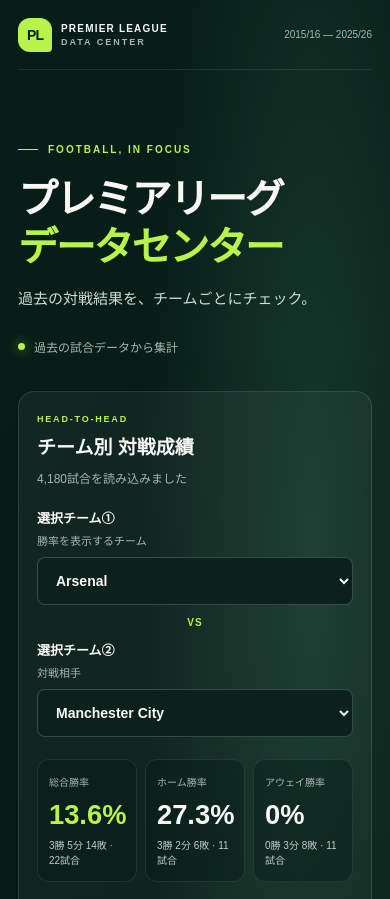
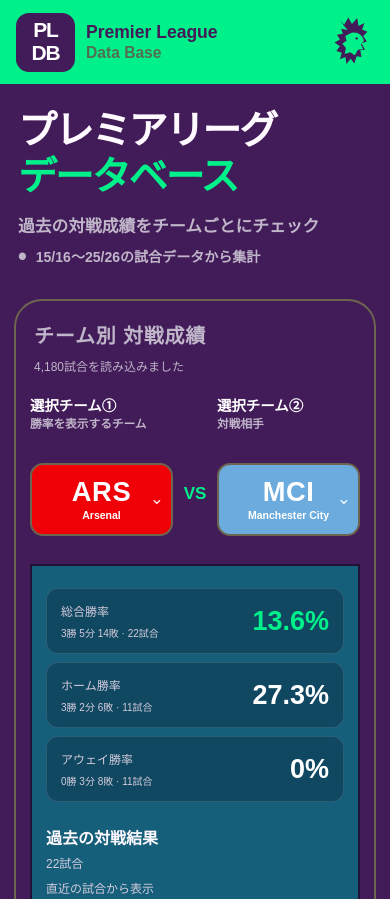
Before and after one commit to Koki-Terada/PL_DB, a plain HTML site: page index.html in a window 390 px wide. Shown: the top 899 px of the page. Drawn offline with Linux system fonts and the light colour scheme.

Commit message:
Refresh Premier League app visual design

```diff
--- a/app.js
+++ b/app.js
@@ -5,6 +5,29 @@
 const matchList = document.querySelector('#match-list');
 const emptyState = document.querySelector('#empty-state');
 const matchesCount = document.querySelector('#match-count');
+const teamCodes = {
+  Arsenal: 'ARS', 'Aston Villa': 'AVL', Bournemouth: 'BOU', Brentford: 'BRE',
+  Brighton: 'BHA', Burnley: 'BUR', Cardiff: 'CAR', Chelsea: 'CHE',
+  'Crystal Palace': 'CRY', Everton: 'EVE', Fulham: 'FUL', Huddersfield: 'HUD',
+  Hull: 'HUL', Ipswich: 'IPS', Leeds: 'LEE', Leicester: 'LEI', Liverpool: 'LIV',
+  Luton: 'LUT', 'Manchester City': 'MCI', 'Manchester Utd': 'MUN',
+  Middlesbrough: 'MID', Newcastle: 'NEW', Norwich: 'NOR', Nottingham: 'NFO',
+  'Sheffield Utd': 'SHU', Southampton: 'SOU', Stoke: 'STO', Sunderland: 'SUN',
+  Swansea: 'SWA', Tottenham: 'TOT', Watford: 'WAT', 'West Brom': 'WBA',
+  'West Ham': 'WHU', Wolves: 'WOL',
+};
+const teamColors = {
+  Arsenal: '#ef0107', 'Aston Villa': '#670e36', Bournemouth: '#da291c',
+  Brentford: '#e30613', Brighton: '#0057b8', Burnley: '#6c1d45', Cardiff: '#0070b5',
+  Chelsea: '#034694', 'Crystal Palace': '#1b458f', Everton: '#003399', Fulham: '#303030',
+  Huddersfield: '#0e63ad', Hull: '#9d6710', Ipswich: '#0056a6', Leeds: '#685900',
+  Leicester: '#003090', Liverpool: '#c8102e', Luton: '#a95600',
+  'Manchester City': '#6cabdd', 'Manchester Utd': '#da291c', Middlesbrough: '#e11b22',
+  Newcastle: '#242424', Norwich: '#007a3d', Nottingham: '#b00000',
+  'Sheffield Utd': '#c91524', Southampton: '#c91524', Stoke: '#c91524',
+  Sunderland: '#bd101b', Swansea: '#252525', Tottenham: '#132257', Watford: '#7a1d39',
+  'West Brom': '#122f67', 'West Ham': '#7a263a', Wolves: '#644400',
+};
 
 function parseCsv(text) {
   const rows = [];
@@ -94,6 +117,19 @@
   }).format(date);
 }
 
+function updateTeamBadges() {
+  [
+    [teamOneSelect, 'team-one-code', 'team-one-name'],
+    [teamTwoSelect, 'team-two-code', 'team-two-name'],
+  ].forEach(([select, codeId, nameId]) => {
+    const team = select.value;
+    document.querySelector(`#${codeId}`).textContent = teamCodes[team]
+      || team.replace(/[^A-Za-z]/g, '').slice(0, 3).toUpperCase();
+    document.querySelector(`#${nameId}`).textContent = team;
+    select.closest('.team-select-card').style.setProperty('--team-color', teamColors[team] || '#4c7d91');
+  });
+}
+
 function addCell(row, text, className = '') {
   const cell = document.createElement('td');
   cell.textContent = text;
@@ -161,6 +197,7 @@
 
   fillSelect(teamOneSelect, initialOne);
   fillSelect(teamTwoSelect, initialTwo);
+  updateTeamBadges();
 }
 
 async function loadScoreData() {
@@ -195,6 +232,7 @@
       }
       previousTeamOne = teamOneSelect.value;
       previousTeamTwo = teamTwoSelect.value;
+      updateTeamBadges();
       updateComparison(matches);
     }
 
--- a/index.html
+++ b/index.html
@@ -3,7 +3,7 @@
 <head>
   <meta charset="utf-8">
   <meta name="viewport" content="width=device-width, initial-scale=1">
-  <meta name="theme-color" content="#071d18">
+  <meta name="theme-color" content="#00f08a">
   <meta name="description" content="プレミアリーグのデータを確認するためのWebアプリです。">
   <title>プレミアリーグデータ</title>
   <link rel="stylesheet" href="style.css">
@@ -11,19 +11,24 @@
 </head>
 <body>
   <header class="topbar">
-    <a class="brand" href="#main" aria-label="プレミアリーグデータ ホーム">
-      <span class="brand-mark" aria-hidden="true">PL</span>
-      <span>PREMIER LEAGUE <small>DATA CENTER</small></span>
-    </a>
-    <span class="season">2015/16 — 2025/26</span>
+    <div class="topbar-inner">
+      <a class="brand" href="#main" aria-label="プレミアリーグデータベース ホーム">
+        <span class="brand-mark" aria-hidden="true"><span>PL</span><span>DB</span></span>
+        <span class="brand-name">Premier League<small>Data Base</small></span>
+      </a>
+      <svg class="league-mark" viewBox="0 0 72 88" aria-hidden="true">
+        <path d="M15 7 22 15 29 3 35 14 44 4 46 17 56 12 52 23 61 27 54 34 60 43 51 46 57 57 49 58 51 69 43 68 39 80 33 72 26 81 24 69 15 73 18 62 9 59 15 51 6 45 15 40 10 32 20 30 17 22 28 24 22 17z" fill="currentColor"/>
+        <path d="M31 30c10-5 22 1 24 12l-5 6 4 8-9 1-5 9-8-5-9 3 2-10-6-7 7-5-2-8z" fill="#00f08a"/>
+        <circle cx="43" cy="38" r="2" fill="#421b59"/>
+      </svg>
+    </div>
   </header>
 
   <main id="main">
     <section class="hero" aria-labelledby="page-title">
-      <p class="eyebrow"><span></span> FOOTBALL, IN FOCUS</p>
-      <h1 id="page-title">プレミアリーグ<br><span>データセンター</span></h1>
-      <p class="intro">過去の対戦結果を、チームごとにチェック。</p>
-      <div class="hero-meta"><span class="live-dot"></span> 過去の試合データから集計</div>
+      <h1 id="page-title">プレミアリーグ<br><span>データベース</span></h1>
+      <p class="intro">過去の対戦成績をチームごとにチェック</p>
+      <div class="hero-meta"><span aria-hidden="true">•</span> 15/16〜25/26の試合データから集計</div>
     </section>
 
     <section class="comparison" aria-labelledby="comparison-title">
@@ -36,12 +41,26 @@
       </div>
 
       <div class="selectors">
-        <label for="team-one">選択チーム① <span>勝率を表示するチーム</span>
-          <select id="team-one" disabled><option>読み込み中...</option></select>
+        <label class="team-side team-side-home" for="team-one">
+          <span class="team-title">選択チーム①</span>
+          <span class="team-description">勝率を表示するチーム</span>
+          <span class="team-select-card">
+            <span class="team-code" id="team-one-code" aria-hidden="true">ARS</span>
+            <span class="team-selected-name" id="team-one-name" aria-hidden="true">Arsenal</span>
+            <span class="select-chevron" aria-hidden="true">⌄</span>
+            <select id="team-one" aria-label="選択チーム①を選択" disabled><option>読み込み中...</option></select>
+          </span>
         </label>
         <span class="versus" aria-hidden="true">VS</span>
-        <label for="team-two">選択チーム② <span>対戦相手</span>
-          <select id="team-two" disabled><option>読み込み中...</option></select>
+        <label class="team-side team-side-away" for="team-two">
+          <span class="team-title">選択チーム②</span>
+          <span class="team-description">対戦相手</span>
+          <span class="team-select-card">
+            <span class="team-code" id="team-two-code" aria-hidden="true">MCI</span>
+            <span class="team-selected-name" id="team-two-name" aria-hidden="true">Manchester City</span>
+            <span class="select-chevron" aria-hidden="true">⌄</span>
+            <select id="team-two" aria-label="選択チーム②を選択" disabled><option>読み込み中...</option></select>
+          </span>
         </label>
       </div>
 
--- a/style.css
+++ b/style.css
@@ -1,10 +1,11 @@
 :root {
   color-scheme: dark;
-  --ink: #f7f6f2;
-  --muted: #a6b6b0;
-  --green: #b7f34b;
-  --deep: #071d18;
-  --panel: #102b24;
+  --ink: #fffaff;
+  --muted: #c0b6c9;
+  --green: #00f08a;
+  --deep: #421b59;
+  --panel: #155f7b;
+  --panel-dark: #104761;
 }
 
 * { box-sizing: border-box; }
@@ -13,95 +14,189 @@
   margin: 0;
   min-height: 100vh;
   color: var(--ink);
-  font-family: 'DM Sans', 'Noto Sans JP', sans-serif;
-  background: radial-gradient(ellipse at 80% 25%, #173a2d 0, transparent 38%), var(--deep);
+  font-family: Arial, 'Noto Sans JP', sans-serif;
+  background: var(--deep);
 }
-.topbar, footer {
-  width: min(1120px, calc(100% - 64px));
+.topbar {
+  width: 100%;
+  min-height: 122px;
+  color: var(--deep);
+  background: var(--green);
+}
+.topbar-inner {
+  width: min(1540px, calc(100% - 60px));
+  min-height: 122px;
   margin-inline: auto;
   display: flex;
   align-items: center;
   justify-content: space-between;
 }
-.topbar { min-height: 82px; border-bottom: 1px solid #ffffff18; }
-.brand { display: flex; align-items: center; gap: 12px; color: var(--ink); text-decoration: none; font-weight: 800; font-size: 12px; letter-spacing: .12em; }
-.brand small { display: block; margin-top: 3px; color: var(--muted); font-size: 9px; letter-spacing: .22em; }
-.brand-mark { display: grid; place-items: center; width: 38px; height: 38px; color: var(--deep); background: var(--green); border-radius: 12px 12px 4px 12px; font-size: 14px; letter-spacing: -.06em; }
-.season { color: var(--muted); font-size: 12px; }
-main { width: min(1040px, calc(100% - 48px)); margin: 0 auto; }
-.hero { padding: clamp(62px, 10vw, 116px) 0 50px; }
-.eyebrow, .card-label { color: var(--green); font-size: 10px; font-weight: 700; letter-spacing: .2em; }
-.eyebrow { display: flex; align-items: center; gap: 10px; }
-.eyebrow span { width: 20px; height: 1px; background: var(--green); }
-h1 { margin: 20px 0 16px; font-size: clamp(40px, 7vw, 72px); line-height: 1.2; letter-spacing: -.055em; }
+.brand {
+  display: flex;
+  align-items: center;
+  gap: 20px;
+  color: var(--deep);
+  text-decoration: none;
+}
+.brand-mark {
+  display: flex;
+  flex-direction: column;
+  align-items: center;
+  justify-content: center;
+  width: 97px;
+  height: 97px;
+  border-radius: 18px;
+  background: var(--deep);
+  color: white;
+  font-size: 32px;
+  font-weight: 800;
+  line-height: 1.08;
+  letter-spacing: -.05em;
+}
+.brand-name { font-size: 29px; font-weight: 700; line-height: 1.05; }
+.brand-name small { display: block; margin-top: 3px; color: #526f50; font-size: 24px; font-weight: 600; }
+.league-mark { width: 72px; height: 88px; color: var(--deep); }
+main { width: min(1232px, calc(100% - 48px)); margin: 0 auto; }
+.hero { padding: 12px 12px 40px; }
+h1 {
+  margin: 0 0 25px;
+  font-size: clamp(43px, 5vw, 62px);
+  line-height: 1.17;
+  letter-spacing: -.055em;
+}
 h1 span { color: var(--green); }
-.intro { margin: 0; color: #d0d9d4; font-size: clamp(15px, 2vw, 18px); }
-.hero-meta { display: flex; align-items: center; gap: 9px; margin-top: 30px; color: var(--muted); font-size: 12px; }
-.live-dot { width: 7px; height: 7px; border-radius: 50%; background: var(--green); box-shadow: 0 0 12px #b7f34b99; }
-.card-label { margin: 0 0 9px; font-size: 9px; }
-h2 { margin: 0 0 8px; font-size: 19px; }
-.comparison { margin: 0 0 32px; padding: 30px; border: 1px solid #ffffff20; border-radius: 16px; background: linear-gradient(120deg, #ffffff0c, #ffffff04); box-shadow: 0 20px 60px #0002; }
-.section-heading, .results-heading { display: flex; align-items: center; justify-content: space-between; gap: 20px; }
-.section-heading h2 { margin: 0; font-size: 22px; }
-.section-heading .card-label { margin: 0 0 8px; }
+.intro { margin: 0; color: var(--muted); font-size: clamp(17px, 2vw, 27px); font-weight: 700; line-height: 1.35; }
+.hero-meta { display: flex; align-items: center; gap: 15px; margin-top: 3px; color: var(--muted); font-size: clamp(15px, 1.7vw, 22px); font-weight: 600; }
+.hero-meta span { color: var(--muted); font-size: 25px; }
+.comparison {
+  margin: 0 0 34px;
+  padding: 19px 62px 52px;
+  border: 2px solid #6e654f;
+  border-radius: 42px;
+  background: transparent;
+}
+.section-heading { display: flex; align-items: center; justify-content: space-between; gap: 20px; padding: 0 14px; }
+.section-heading h2 { margin: 0; font-size: clamp(21px, 2vw, 28px); color: var(--muted); letter-spacing: .04em; }
+.section-heading .card-label { display: none; }
 .data-status { margin: 0; color: var(--muted); font-size: 12px; text-align: right; }
-.selectors { display: grid; grid-template-columns: minmax(0, 1fr) 42px minmax(0, 1fr); align-items: end; gap: 16px; margin: 28px 0; }
-.selectors label { display: block; min-width: 0; color: var(--ink); font-size: 13px; font-weight: 700; }
-.selectors label > span { display: block; margin: 5px 0 9px; color: var(--muted); font-size: 11px; font-weight: 400; }
-select { width: 100%; min-height: 48px; padding: 0 38px 0 14px; border: 1px solid #ffffff30; border-radius: 8px; background: #0b211b; color: var(--ink); font: inherit; font-size: 14px; }
-select:focus-visible { outline: 3px solid var(--green); outline-offset: 2px; }
-select:disabled { opacity: .65; }
-.versus { align-self: center; padding-top: 27px; color: var(--green); font-size: 10px; font-weight: 800; letter-spacing: .12em; text-align: center; }
+.selectors { display: grid; grid-template-columns: minmax(0, 1fr) 50px minmax(0, 1fr); align-items: start; gap: 16px; margin: 28px 14px 46px; }
+.team-side { display: block; min-width: 0; cursor: pointer; }
+.team-title { display: block; color: white; font-size: 21px; font-weight: 700; line-height: 1.35; }
+.team-description { display: block; color: var(--muted); font-size: 19px; font-weight: 600; line-height: 1.3; }
+.team-select-card {
+  --team-color: #4c7d91;
+  position: relative;
+  display: flex;
+  flex-direction: column;
+  align-items: center;
+  justify-content: center;
+  width: min(270px, 100%);
+  min-height: 86px;
+  margin: 24px auto 0;
+  overflow: hidden;
+  border: 2px solid #6e654f;
+  border-radius: 16px;
+  background: var(--team-color);
+  color: #fff;
+  text-align: center;
+  transition: filter .15s ease, transform .15s ease;
+}
+.team-select-card:hover { filter: brightness(1.12); transform: translateY(-1px); }
+.team-side-home .team-select-card { --team-color: #ef0107; }
+.team-side-away .team-select-card { --team-color: #00a9e0; }
+.team-code { font-size: clamp(27px, 3vw, 42px); font-weight: 800; line-height: 1; letter-spacing: .02em; }
+.team-selected-name { max-width: 100%; margin-top: 4px; font-size: 11px; font-weight: 700; line-height: 1.1; }
+.select-chevron { position: absolute; right: 14px; top: 50%; transform: translateY(-55%); font-size: 22px; opacity: .9; }
+.team-select-card select {
+  position: absolute;
+  inset: 0;
+  z-index: 1;
+  width: 100%;
+  height: 100%;
+  min-height: 0;
+  padding: 0;
+  opacity: 0;
+  cursor: pointer;
+}
+.team-select-card:focus-within { outline: 3px solid white; outline-offset: 3px; }
+.team-select-card select:disabled { cursor: wait; }
+.versus { align-self: center; padding-top: 69px; color: var(--green); font-size: 25px; font-weight: 800; text-align: center; }
+#comparison-content {
+  margin: 0 0 -52px;
+  padding: 34px 40px 42px;
+  border: 2px solid #211137;
+  background: var(--panel);
+}
 .summary-grid { display: grid; grid-template-columns: repeat(3, minmax(0, 1fr)); gap: 12px; }
-.stat-card { min-width: 0; padding: 18px 20px; border: 1px solid #ffffff16; border-radius: 12px; background: #071d1877; }
-.stat-card p { margin: 0 0 12px; color: var(--muted); font-size: 12px; }
-.stat-card strong { display: block; color: var(--ink); font-size: clamp(25px, 4vw, 36px); line-height: 1; }
+.stat-card { min-width: 0; padding: 18px 20px; border: 1px solid #ffffff20; border-radius: 12px; background: var(--panel-dark); }
+.stat-card p { margin: 0 0 12px; color: #d5cddd; font-size: 13px; }
+.stat-card strong { display: block; color: white; font-size: clamp(26px, 4vw, 38px); line-height: 1; }
 .stat-featured strong { color: var(--green); }
-.stat-card > span { display: block; margin-top: 9px; color: #c1ccc6; font-size: 11px; }
-.results-heading { margin: 32px 0 14px; align-items: end; }
-.results-heading h3 { margin: 0; font-size: 16px; }
-.results-heading p, .results-heading > span { margin: 5px 0 0; color: var(--muted); font-size: 11px; }
-.table-wrap { max-width: 100%; overflow-x: auto; border: 1px solid #ffffff18; border-radius: 10px; }
-table { width: 100%; min-width: 650px; border-collapse: collapse; font-size: 12px; }
-th, td { padding: 13px 14px; border-bottom: 1px solid #ffffff12; text-align: left; white-space: nowrap; }
-th { background: #ffffff09; color: var(--muted); font-size: 10px; font-weight: 600; }
+.stat-card > span { display: block; margin-top: 9px; color: #d5cddd; font-size: 12px; }
+.results-heading { display: flex; align-items: end; justify-content: space-between; gap: 20px; margin: 31px 0 14px; }
+.results-heading h3 { margin: 0; font-size: 18px; }
+.results-heading p, .results-heading > span { margin: 5px 0 0; color: #d5cddd; font-size: 12px; }
+.table-wrap { max-width: 100%; overflow-x: auto; border: 1px solid #211137; background: #124f69; }
+table { width: 100%; min-width: 650px; border-collapse: collapse; font-size: 13px; }
+th, td { padding: 13px 14px; border-bottom: 1px solid #ffffff20; text-align: left; white-space: nowrap; }
+th { background: #104761; color: #ded5e4; font-size: 11px; font-weight: 600; }
 tbody tr:last-child td { border-bottom: 0; }
 td.score, th.score-heading { text-align: center; }
-td.score { color: var(--green); font-weight: 800; font-size: 14px; letter-spacing: .06em; }
+td.score { color: var(--green); font-weight: 800; font-size: 15px; letter-spacing: .06em; }
 td.result-win { color: var(--green); font-weight: 700; }
-td.result-draw { color: #d9dfdc; }
-td.result-loss { color: #f0a5a5; }
-.empty-state { margin: 0; padding: 24px; color: var(--muted); text-align: center; }
-.coming-soon { margin: 28px 0 56px; color: var(--muted); font-size: 12px; line-height: 1.8; }
-.coming-soon code { color: #dce8e1; font-family: ui-monospace, Consolas, monospace; font-size: 11px; }
-.coming-soon span { padding-right: 7px; color: var(--green); }
-footer { min-height: 72px; border-top: 1px solid #ffffff18; color: #8ea39a; font-size: 9px; letter-spacing: .15em; }
-
-@media (max-width: 600px) {
-  .topbar, footer { width: calc(100% - 36px); }
-  .topbar { min-height: 70px; }
-  .brand { gap: 9px; font-size: 10px; }
-  .brand-mark { width: 34px; height: 34px; }
-  .season { font-size: 10px; }
-  main { width: calc(100% - 36px); }
-  .hero { padding: 64px 0 36px; }
-  .comparison { padding: 22px 18px; }
-  .section-heading { align-items: flex-start; flex-direction: column; gap: 10px; }
-  .section-heading h2 { font-size: 19px; }
-  .data-status { text-align: left; }
-  .selectors { grid-template-columns: minmax(0, 1fr); gap: 12px; margin: 22px 0; }
-  .versus { padding: 0; }
-  .summary-grid { gap: 8px; }
-  .stat-card { padding: 14px 11px; }
-  .stat-card p { font-size: 10px; }
-  .stat-card strong { font-size: clamp(22px, 7vw, 30px); }
-  .stat-card > span { font-size: 10px; }
-  .results-heading { align-items: flex-start; flex-direction: column; gap: 4px; margin-top: 26px; }
-  h2 { font-size: 17px; }
-  .coming-soon { margin: 24px 0 64px; }
-  footer { gap: 12px; font-size: 8px; }
+td.result-draw { color: #e4dce9; }
+td.result-loss { color: #ffb7b7; }
+.empty-state { margin: 0; padding: 24px; color: white; text-align: center; }
+.coming-soon { margin: 26px 12px 44px; color: #d2c3da; font-size: 12px; line-height: 1.8; }
+.coming-soon code { color: white; font-family: ui-monospace, Consolas, monospace; font-size: 11px; }
+footer {
+  width: min(1232px, calc(100% - 48px));
+  min-height: 62px;
+  margin-inline: auto;
+  display: flex;
+  align-items: center;
+  justify-content: space-between;
+  border-top: 1px solid #ffffff25;
+  color: #d2c3da;
+  font-size: 9px;
+  letter-spacing: .15em;
 }
 
-@media (max-width: 380px) {
-  .summary-grid { grid-template-columns: repeat(2, minmax(0, 1fr)); }
+@media (max-width: 700px) {
+  .topbar, .topbar-inner { min-height: 84px; }
+  .topbar-inner { width: calc(100% - 32px); }
+  .brand { gap: 11px; }
+  .brand-mark { width: 59px; height: 59px; border-radius: 13px; font-size: 21px; }
+  .brand-name { font-size: clamp(16px, 4.5vw, 22px); }
+  .brand-name small { font-size: clamp(14px, 4vw, 18px); }
+  .league-mark { width: 43px; height: 58px; }
+  main, footer { width: calc(100% - 28px); }
+  .hero { padding: 24px 4px 28px; }
+  h1 { margin-bottom: 17px; font-size: clamp(38px, 10vw, 52px); }
+  .intro { font-size: clamp(16px, 4.3vw, 21px); }
+  .hero-meta { gap: 9px; font-size: clamp(13px, 3.6vw, 17px); }
+  .comparison { padding: 19px 14px 28px; border-radius: 28px; }
+  .section-heading { align-items: flex-start; flex-direction: column; gap: 8px; padding: 0 4px; }
+  .section-heading h2 { font-size: 20px; }
+  .data-status { text-align: left; }
+  .selectors { grid-template-columns: minmax(0, 1fr) 30px minmax(0, 1fr); gap: 7px; margin: 23px 0 28px; }
+  .team-title { font-size: clamp(14px, 3.7vw, 18px); }
+  .team-description { min-height: 34px; font-size: clamp(11px, 3vw, 14px); }
+  .team-select-card { min-height: 73px; margin-top: 13px; border-radius: 13px; }
+  .team-code { font-size: clamp(24px, 7vw, 34px); }
+  .team-selected-name { font-size: clamp(9px, 2.7vw, 11px); }
+  .select-chevron { right: 7px; font-size: 17px; }
+  .versus { padding-top: 55px; font-size: 17px; }
+  #comparison-content { margin: 0 0 -28px; padding: 22px 14px 28px; }
+  .summary-grid { grid-template-columns: 1fr; gap: 8px; }
+  .stat-card { display: grid; grid-template-columns: 1fr auto; align-items: center; gap: 6px 12px; padding: 13px 14px; }
+  .stat-card p { margin: 0; font-size: 12px; }
+  .stat-card strong { grid-column: 2; grid-row: 1 / span 2; font-size: 27px; }
+  .stat-card > span { margin: 0; font-size: 10px; }
+  .results-heading { align-items: flex-start; flex-direction: column; gap: 3px; margin-top: 23px; }
+  .results-heading h3 { font-size: 16px; }
+  table { min-width: 620px; font-size: 12px; }
+  th, td { padding: 11px 10px; }
+  .coming-soon { margin: 23px 4px 34px; overflow-wrap: anywhere; }
+  footer { min-height: 54px; gap: 12px; font-size: 7px; }
 }
```
